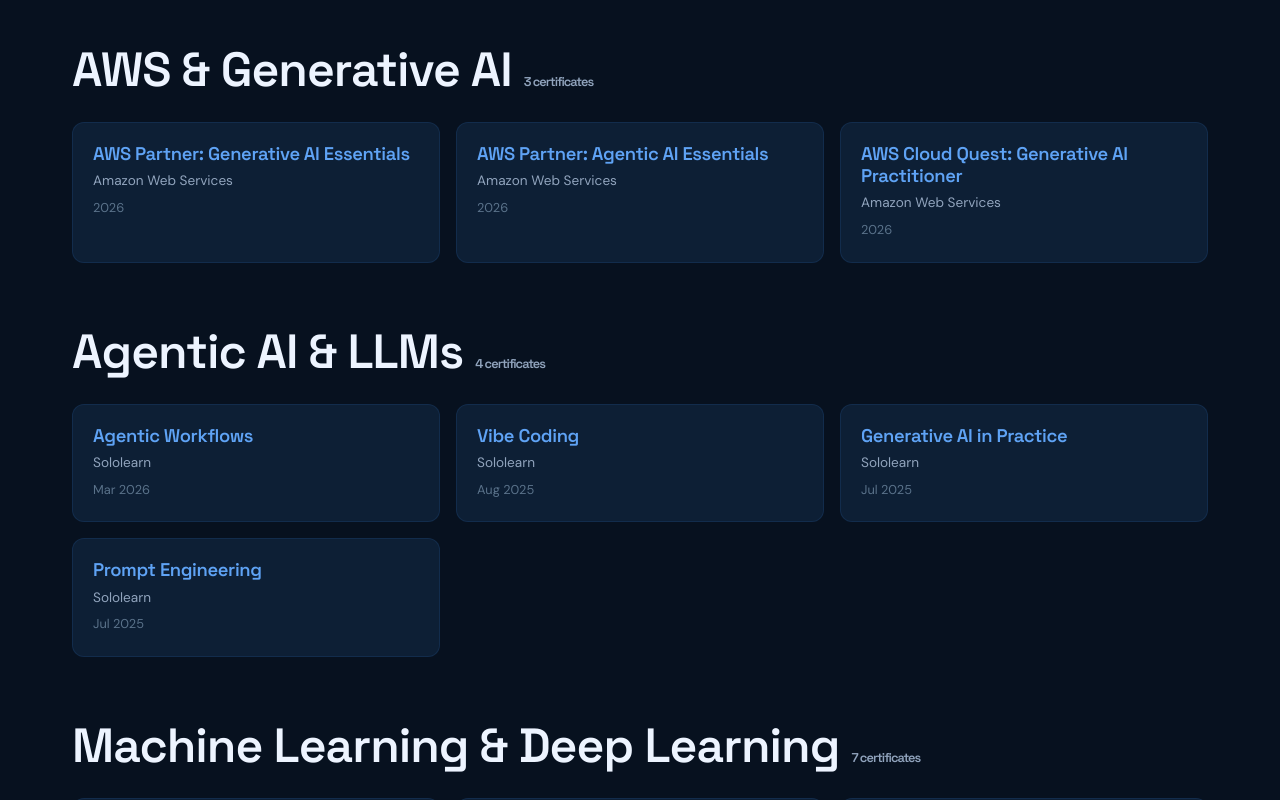
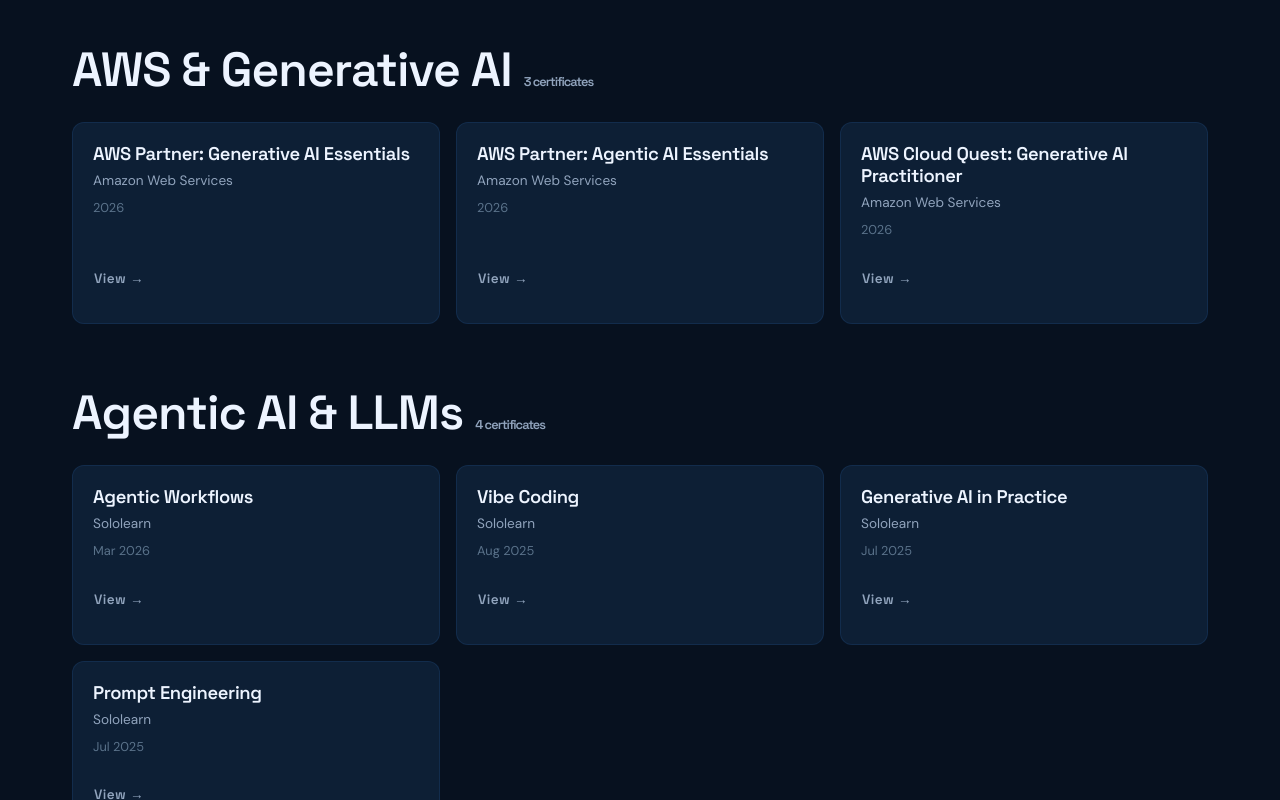
Before and after one commit to riyageorgek/riyageorgek.github.io, a React (Vite) app: page /credentials in a window 1280 px wide. Shown: the part 940-1740 px from the top of the page. Built offline with nearby package versions, Linux system fonts and the light colour scheme.

Commit message:
feat: add view/verify links to credentials with smart detection

```diff
--- a/src/pages/Credentials.jsx
+++ b/src/pages/Credentials.jsx
@@ -46,20 +46,19 @@
               <div className="grid-2" style={{ display: 'grid', gridTemplateColumns: 'repeat(auto-fit, minmax(300px, 1fr))', gap: '16px' }}>
                 {section.items.map((cert) => (
                   <div key={cert.title} className="card reveal" style={{ padding: '20px', display: 'flex', flexDirection: 'column' }}>
-                    {cert.url ? (
-                      <a href={cert.url} target="_blank" rel="noopener noreferrer" style={{ textDecoration: 'none', color: 'inherit' }}>
-                        <h4 style={{ marginBottom: '4px', color: 'var(--accent-blue-light)' }}>{cert.title}</h4>
-                      </a>
-                    ) : (
-                      <h4 style={{ marginBottom: '4px' }}>{cert.title}</h4>
-                    )}
+                    <h4 style={{ marginBottom: '4px' }}>{cert.title}</h4>
                     <p style={{ fontSize: '0.85rem', color: 'var(--text-muted)', marginBottom: '4px' }}>
                       {cert.issuer}
                     </p>
                     {cert.date && (
-                      <p style={{ fontSize: '0.8rem', color: 'var(--text-faint)' }}>
+                      <p style={{ fontSize: '0.8rem', color: 'var(--text-faint)', marginBottom: '12px' }}>
                         {cert.date}
                       </p>
+                    )}
+                    {cert.url && (
+                      <a href={cert.url} target="_blank" rel="noopener noreferrer" style={{ marginTop: 'auto', fontSize: '0.85rem' }} className="btn btn-ghost">
+                        {cert.url.includes('verify') ? 'Verify →' : 'View →'}
+                      </a>
                     )}
                   </div>
                 ))}
```
